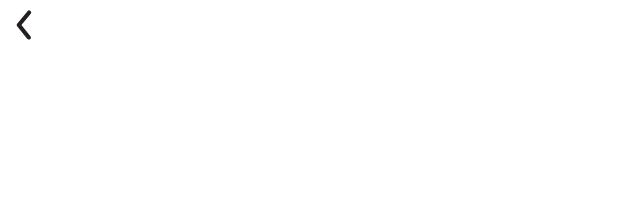
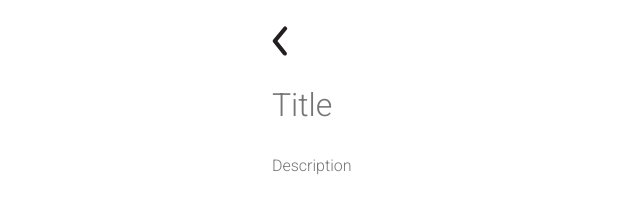
Before and after one commit to WilderDan/odin-todo, a website built with webpack: page src/index.html in a window 1280 px wide. Both pictures are taken after a click on the picture 640 px from the left and 737 px from the top of the page. Shown: the whole page, without its empty margins (0-640 px from the left). Built offline with nearby package versions, Linux system fonts and the light colour scheme.

Commit message:
Add title and description to addItem

```diff
--- a/src/components/addItem/addItem.css
+++ b/src/components/addItem/addItem.css
@@ -1,3 +1,25 @@
+.addItem {
+  width: clamp(300px, 100%, 800px);
+  padding: 1rem;
+}
+
 .backImg {
   width: 50px;
+  cursor: pointer;
 }
+
+.titleText,
+.descriptionText {
+  border: none;
+  outline: none;
+  padding: 1rem;
+  width: 100%;
+}
+
+.titleText {
+  font-size: 2rem;
+}
+
+.descriptionText {
+  font-size: 1rem;
+}
--- a/src/components/addItem/addItem.js
+++ b/src/components/addItem/addItem.js
@@ -18,6 +18,19 @@ function AddItem(homeCallback) {
   controlContainer.appendChild(backImg);
   addItem.appendChild(controlContainer);
 
+  const titleText = document.createElement("input");
+  titleText.classList.add(styles.titleText);
+  titleText.type = "text";
+  titleText.placeholder = "Title";
+
+  const descriptionText = document.createElement("input");
+  descriptionText.classList.add(styles.descriptionText);
+  descriptionText.type = "text";
+  descriptionText.placeholder = "Description";
+
+  addItem.appendChild(titleText);
+  addItem.appendChild(descriptionText);
+
   function getElement() {
     return addItem;
   }
--- a/src/components/app/app.css
+++ b/src/components/app/app.css
@@ -1,3 +1,5 @@
 .app {
   height: 100%;
+  display: flex;
+  justify-content: center;
 }
```
